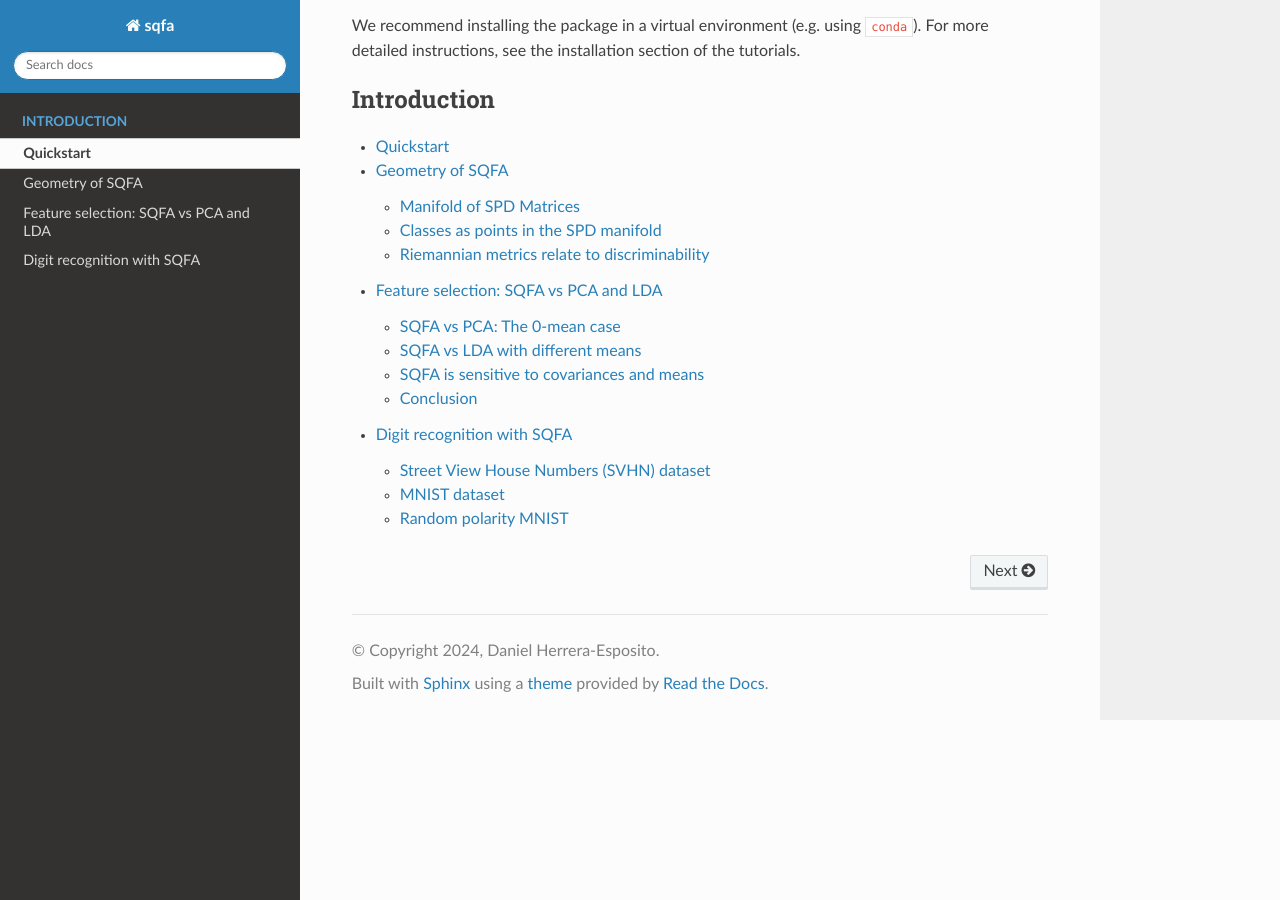
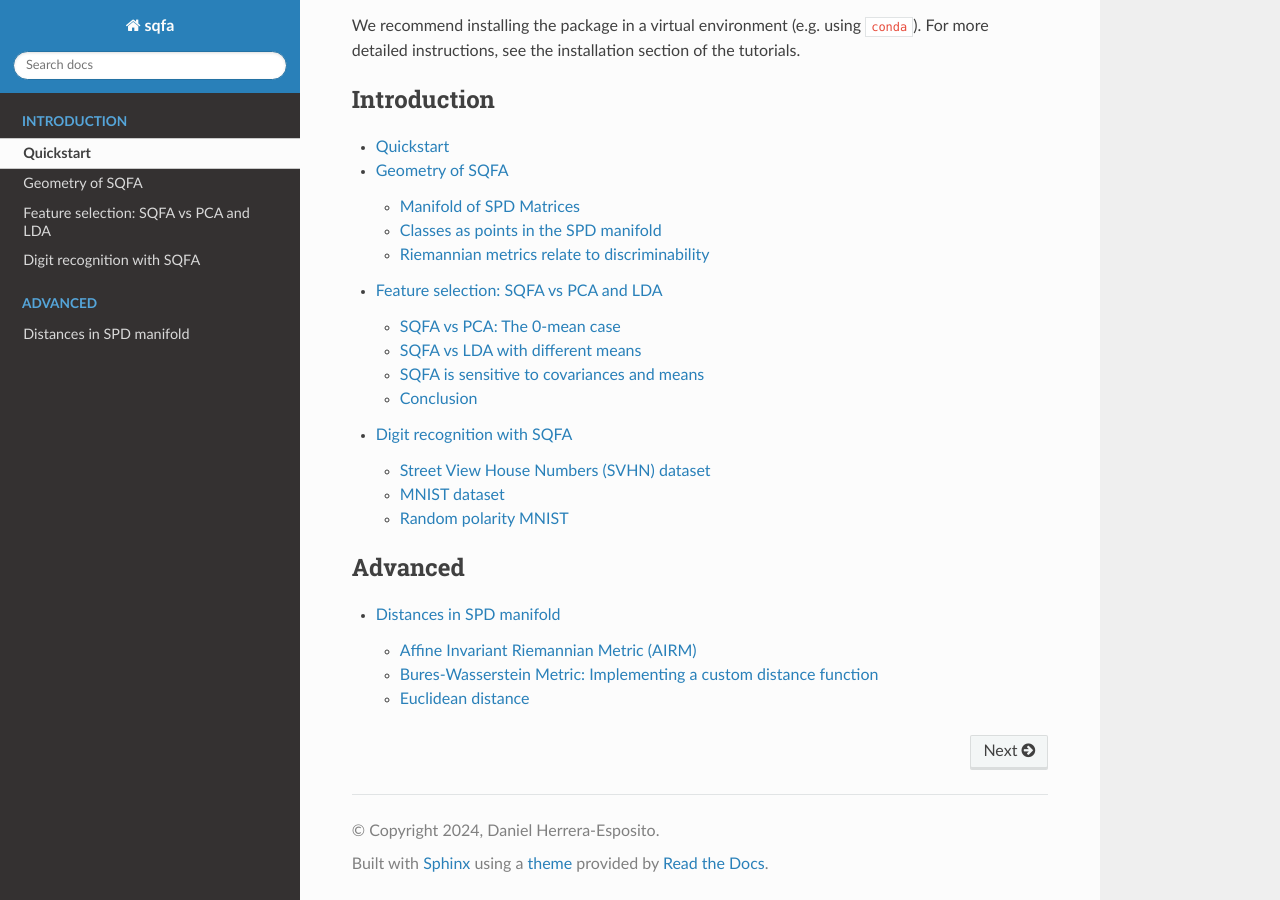
Before and after one commit to dherrera1911/sqfa, a Sphinx documentation site: the page built from docs/source/index.md, in a window 1280 px wide and 900 px high, scrolled down 1527 px. Built offline with Sphinx 7.4.7 and the Read the Docs theme 3.1.0, drawn with Linux system fonts in a browser that asks for light colours; some of the changed lines change nothing that is shown.

Commit message:
Add distances tutorial

````diff
--- a/docs/source/index.md
+++ b/docs/source/index.md
@@ -20,6 +20,15 @@ tutorials/toy_problem.md
 tutorials/digit_processing.md
 ```
 
+```{toctree}
+---
+maxdepth: 2
+caption: Advanced
+---
+
+tutorials/distances.md
+```
+
 
 ```{toctree}
 ---
--- /dev/null
+++ b/docs/source/tutorials/distances.md
@@ -0,0 +1,440 @@
+---
+jupytext:
+  text_representation:
+    extension: .md
+    format_name: myst
+    format_version: 0.13
+    jupytext_version: 1.16.2
+kernelspec:
+  display_name: python3
+  language: python
+  name: python3
+---
+
+# Distances in SPD manifold
+
+As mentioned in the [geometry tutorial](https://sqfa.readthedocs.io/en/latest/tutorials/spd_geometry.html),
+the manifold of Symmetric Positive Definite (SPD) matrices,
+$\mathcal{S}^m_{++}$, is compatible with different Riemannian metrics
+(see [Congedo and Jain 2019](https://hal.science/hal-02315153/document)
+for a concise overview of the most common metrics). In the SQFA paper
+the Affine Invariant Riemannian Metric (AIRM) is linked to
+class discriminability, and this is the default metric in the
+`sqfa` package. However, it may be interesting to explore other
+metrics, either for theoretical reasons or for computational
+efficiency. In this tutorial we test some relevant metrics,
+and show how you can implement your own metric to use with
+the `sqfa` package.
+
+:::{admonition} Riemannian metrics vs distances
+We use the terms "metric" and "distance" somewhat interchangeably
+in this tutorial, but they are not the same.
+
+In simplified terms, we can think of the metric as telling us
+how to measure **speeds** of curves on the manifold.
+Like in Euclidean space, the length of a curve is obtained by
+integrating the speed along the curve. The distance between two
+points in a Riemannian manifold is the length of the shortest
+curve connecting them.
+
+The metric is the more fundamental concept in differential geometry,
+and a given metric defines a distance function on the manifold. Because the
+metric is more fundamental, we often use the term "metric" to refer
+to the geometry that we are using, although what we really care about in SQFA
+is the distance function.
+:::
+
+
+## Affine Invariant Riemannian Metric (AIRM)
+
+For two SPD matrices $A$ and $B$, the Affine Invariant
+distance is defined as:
+
+$$d_{\text{AIRM}}(A, B) = \left( \sum_{i=1}^m \log^2(\lambda_i) \right)^{1/2} =
+\| \log(A^{-1/2} B A^{-1/2}) \|_F$$
+
+where in the first definition $\lambda_i$ are the
+[generalized eigenvalues](https://arxiv.org/pdf/1903.11240)
+of the pair $(A,B)$, and in the second definition $\|\|_F$ is the
+Frobenius norm, $\log$ is the matrix logarithm, and $A^{-1/2}$ is the
+matrix square root of $A$.
+
+In the SQFA paper we establish theoretical links between the
+Affine Invariant distance and second-order class discriminability
+([Herrera-Esposito and Burge, NeurReps Workshop 2024](https://openreview.net/pdf?id=vxdPzM18Xx)).
+Thus, the Affine Invariant distance is the default distance in the
+`sqfa` package.
+
+:::{admonition} AIRM metric and Fisher-Rao metric for Gaussian distributions
+The Fisher-Rao metric is a Riemannian metric in manifolds of probability
+distributions (i.e. where each point is a probability distribution).
+Under the Fisher-Rao metric, the squared "speed" of a curve at a given
+point $\theta$ (we can think of $\theta$ as the parameters of a probability
+distribution) moving with velocity vector $\Psi$ is given by the
+Fisher information of $\theta$ along the direction $\Psi$.
+
+Leaving aside the technical details, the above means that the
+Fisher-Rao metric tells us that speeds are large when the change to
+the probability distribution is easy to detect, and small when the change
+is hard to detect.
+
+Interestingly, the AIRM metric for SPD matrices is equivalent to the
+Fisher-Rao metric for zero-mean Gaussian distributions. Thus, the AIRM
+distance applied to second-moment matrices has some intepretability in
+terms of probability distributions: it tells us how discriminable
+are the infinitesimal changes transforming the zero-mean Gaussian
+given by $A$ into the zero-mean Gaussian given by $B$.
+:::
+
+
+The Affine Invariant distance is invariant to affine transformations,
+meaning that if $C$ is an invertible matrix, then
+$d_{\text{AIRM}}(A, B) = d_{\text{AIRM}}(C A C^T, C B C^T)$.
+This means that the distance is invariant to transformations
+such as change of basis and scalings. The distance is also invariant
+to inversions, i.e., $d_{\text{AIRM}}(A, B) = d_{\text{AIRM}}(A^{-1}, B^{-1})$.
+These are desirable properties for many applications.
+
+The squared AIRM distance is implemented in
+`sqfa.distances.affine_invariant_sq()`. Let's create some SPD
+matrices to test this function. Like in the
+[Feature selection](https://sqfa.readthedocs.io/en/latest/tutorials/toy_problem.html)
+tutorial, we create covariances for different classes by having a base
+covariance and rotating along different dimensions. We make a set of 3
+SPD matrices of size $4 \times 4$ with the following properties:
+
+1) The ellipses of the different classes in dimensions (1,2) have low variance,
+and large rotations
+2) The ellipses of the different classes in dimensions (3,4) have high variance,
+and low rotation angles
+3) The ellipses in dimensions (1,2) and (3,4) have the same aspect ratio
+
+```{code-cell} ipython3
+import torch
+import sqfa
+import matplotlib.pyplot as plt
+
+torch.manual_seed(9) # Set seed for reproducibility
+n_dim_pairs = 2
+
+# GENERATE COVARIANCE MATRICES
+# Define the functions to generate the covariance matrices
+def make_rotation_matrix(theta, dims):
+    """Make a matrix that rotates 2 dimensions of a 6x6 matrix by theta.
+
+    Args:
+        theta (float): Angle in degrees.
+        dims (list): List of 2 dimensions to rotate.
+    """
+    theta = torch.deg2rad(theta)
+    rotation = torch.eye(n_dim_pairs*2)
+    rot_mat_2 = torch.tensor([[torch.cos(theta), -torch.sin(theta)],
+                              [torch.sin(theta), torch.cos(theta)]])
+    for row in range(2):
+        for col in range(2):
+            rotation[dims[row], dims[col]] = rot_mat_2[row, col]
+    return rotation
+
+def make_rotated_classes(base_cov, angles, dims):
+    """Rotate 2 dimensions of base_cov, specified in dims, by the angles in the angles list
+    Args:
+        base_cov (torch.Tensor): Base covariances
+        theta (float): Angle in degrees.
+        dims (list): List of 2 dimensions to rotate.
+    """
+    if len(angles) != base_cov.shape[0]:
+        raise ValueError('The number of angles must be equal to the number of classes.')
+
+    for i, theta in enumerate(angles):
+        rotation_matrix = make_rotation_matrix(theta, dims)
+        base_cov[i] = torch.einsum('ij,jk,kl->il', rotation_matrix, base_cov[i], rotation_matrix.T)
+    return base_cov
+
+angles = [
+  [0, 40, 80], # Dimensions 1, 2
+  [0, 20, 40],  # Dimensions 3, 4
+]
+
+n_angles = len(angles[0])
+variances = torch.tensor([0.25, 0.01, 1.0, 0.04])
+base_cov = torch.diag(variances)
+base_cov = base_cov.repeat(n_angles, 1, 1)
+
+class_covariances = base_cov
+for d in range(len(angles)):
+    ang = torch.tensor(angles[d])
+    class_covariances = make_rotated_classes(
+      class_covariances, ang, dims=[2*d, 2*d+1]
+    )
+
+# VISUALIZE
+def plot_data_covariances(ax, covariances, means=None, lims=None):
+    """Plot the covariances as ellipses."""
+    if means is None:
+        means = torch.zeros(covariances.shape[0], covariances.shape[1])
+    n_classes = means.shape[0]
+
+    dim_pairs = [[0, 1], [2, 3]]
+    legend_type = ['none', 'discrete']
+    for i in range(len(dim_pairs)):
+        # Plot ellipses
+        sqfa.plot.statistics_ellipses(ellipses=covariances, centers=means,
+                                      dim_pair=dim_pairs[i], ax=ax[i])
+        # Plot points for the means
+        sqfa.plot.scatter_data(data=means, labels=torch.arange(n_classes),
+                               dim_pair=dim_pairs[i], ax=ax[i])
+        dim_pairs_label = [d+1 for d in dim_pairs[i]]
+        ax[i].set_title(f'Data space (dim {dim_pairs_label})', fontsize=12)
+        ax[i].set_aspect('equal')
+        if lims is not None:
+            ax[i].set_xlim(lims)
+            ax[i].set_ylim(lims)
+
+figsize = (8, 4)
+lims = (-2.2, 2.2)
+fig, ax = plt.subplots(1, n_dim_pairs, figsize=figsize, sharex=True, sharey=True)
+plot_data_covariances(ax, class_covariances, lims=lims)
+plt.tight_layout()
+plt.show()
+```
+
+We see that with these covariance matrices, dimensions (1,2) have
+lower variance but the classes are better separated (we'll come
+back to this point later).
+
+The tensor `class_covariances` with the covariance matrices of the
+different classes has shape `(3, 4, 4)`. The first dimension is
+a batch dimensions, and the second and third dimensions are the
+dimensions of the covariance matrices. We next use the function
+`sqfa.distances.affine_invariant_sq()` to compute the squared AIRM
+distance between each pair of matrices, and print the
+distance matrix
+
+```{code-cell} ipython3
+# COMPUTE DISTANCES BETWEEN COVARIANCES
+ai_dist_sq = sqfa.distances.affine_invariant_sq(
+  A=class_covariances, B=class_covariances
+)
+
+# PRINT DISTANCE MATRIX
+torch.set_printoptions(precision=1)
+print(f"Matrix of AIRM squared distances in manifold:\n{ai_dist_sq.round(decimals=2)}")
+```
+
+We can see that the inputs to `sqfa.distances.affine_invariant_sq()`
+were two tensors with the same shape `(3, 4, 4)`. The function
+returns a tensor with shape `(3, 3)`, that is `(batch_A, batch_B)`,
+with all the pairwise squared distances.
+
+As expected, the diagonal elements of the output matrix are zero,
+because that's the distance of a matrix to itself. We also see that,
+as expected, the matrix is symmetric, because the distance is symmetric.
+
+:::{admonition} Implementing custom distance functions
+It is important to note the input-output signature of the
+`sqfa.distances.affine_invariant_sq()` function discussed in the text.
+The only requirement to use a custom distance function with
+`sqfa` is that it has the same input-output signature. That is,
+the distance function should take as input two tensors
+with batch dimensions `batch_A` and `batch_B`, and return a tensor
+of pairwise distances with shape `(batch_A, batch_B)`.
+:::
+
+
+Let's use SQFA to learn the 2 filters that maximize the AIRM
+squared distance between the classes. Because of the link between the AIRM
+distance and class discriminability, we expect that the features
+will span the first two dimensions, which have the least overlap
+between classes and are thus the most discriminative.
+
+
+```{code-cell} ipython
+# LEARN FILTERS WITH AIRM DISTANCE
+noise = 0.001
+n_dim = class_covariances.shape[-1]
+sqfa_airm = sqfa.model.SQFA(
+  n_dim=n_dim, n_filters=2, feature_noise=noise,
+  distance_fun = sqfa.distances.affine_invariant_sq,
+)
+sqfa_airm.fit(data_scatters=class_covariances, show_progress=False)
+airm_filters = sqfa_airm.filters.detach()
+```
+
+Let's visualize the filters as arrows pointing in the data space:
+
+
+```{code-cell} ipython
+# VISUALIZE FILTERS ON TOP OF DATA COVARIANCES
+def plot_filters(ax, filters, class_covariances, means=None):
+    """Plot the filters as arrows in data space."""
+    # Plot the statistics of the filters
+    plot_data_covariances(ax, class_covariances, means, lims=lims)
+
+    # Draw the filters of sqfa as arrows on the plot
+    colors = ['r', 'b']
+    awidth = 0.04
+    for f in range(2):
+        ax[0].arrow(0, 0, filters[f, 0], filters[f, 1], width=awidth,
+                    head_width=awidth*5, label=f'Filter {f}', color=colors[f])
+        ax[1].arrow(0, 0, filters[f, 2], filters[f, 3], width=awidth,
+                    head_width=awidth*5, label=f'Filter {f}', color=colors[f])
+
+# Plot AIRM filters
+fig, ax = plt.subplots(1, n_dim_pairs, figsize=figsize, sharex=True, sharey=True)
+plot_filters(ax, airm_filters, class_covariances)
+ax[1].legend(bbox_to_anchor=(1.05, 1), loc='center left')
+plt.suptitle('AIRM filters', fontsize=16, x=0.42)
+plt.tight_layout()
+plt.show()
+```
+
+As expected, the filters span the dimensions (1,2), and thus they are
+the features with highest second-order class discriminability.
+
+## Bures-Wasserstein Metric: Implementing a custom distance function
+
+Another important metric commonly used in the SPD manifold is the
+Bures-Wasserstein (BW) metric, defined as:
+
+$$d_{\text{BW}}(A, B) = \sqrt{\text{tr}(A) + \text{tr}(B) -
+2\text{tr}\left(\sqrt{A^{1/2} B A^{1/2}}\right)}$$
+
+where $\text{tr}$ is the trace operator. Like the AIRM distance, the
+BW metric is related to the geometry of 0-mean Gaussian
+distributions as mentioned in the note below.
+
+:::{admonition} BW metric and optimal transport of Gaussian distributions
+:name: optimal-transport
+Like the AIRM distance, the BW metric in the SPD manifold has an interpretation
+in terms of Gaussian distributions. Specifically, the BW distance between two
+SPD matrices $A$ and $B$ is the optimal transport distance between the two
+zero-mean Gaussian distributions with covariance matrices $A$ and $B$.
+
+The optimal transport distance is also known as the earth mover's
+distance, and it can be thought of as the cost of moving the mass
+from one distribution to the other. I.e. imagine that the
+Gaussian distribution given by covariance matrix $A$ is a pile of
+dirt, then the BW distance is the cost of moving the dirt into the
+shape given by covariance matrix $B$. Optimal transport distances
+are a popular tool in machine learning, and sometimes have
+advantages with respect to the Fisher-Rao metric.
+
+From the earth mover's perspective, it is easy to see that the BW
+distance is not scale-invariant: if we scale up the distributions,
+we need to move the dirt across larger distances, increasing the cost.
+:::
+
+Let's implement a function that computes the BW squared distance[^1] to
+use for learning features with SQFA.
+
+```{code-cell} ipython
+# IMPLEMENT BURES WASSERSTEIN SQUARED DISTANCE
+def bw_sq(A, B):
+    """Compute the Bures-Wasserstein squared distance between all pairs
+    of matrices in A and B."""
+    tr_A = torch.einsum('ijj->i', A)
+    tr_B = torch.einsum('ijj->i', B)
+    A_sqrt = sqfa.linalg.spd_sqrt(A)
+    C = sqfa.linalg.conjugate_matrix(B, A_sqrt)
+    C_sqrt_eigvals = torch.sqrt(torch.linalg.eigvalsh(C))
+    tr_C = torch.sum(C_sqrt_eigvals, dim=-1)
+    bw_distance_sq = tr_A[None,:] + tr_B[:,None] - 2 * tr_C
+    return torch.abs(bw_distance_sq)
+
+# COMPUTE BW DISTANCES
+bw_dist_sq = bw_sq(class_covariances, class_covariances)
+print(f"Matrix of BW squared distances in manifold:\n{bw_dist_sq.round(decimals=2)}")
+```
+
+We see that like the AIRM distance function, this function takes two
+tensors with batch dimensions `batch_A` and `batch_B`, and returns
+a tensor with shape `(batch_A, batch_B)`. The values in the diagonal
+that have the self-distances are 0, and the matrix is symmetric
+as expected. Let's now use the BW distance to learn features with SQFA,
+by passing this new function to the `distance_fun` argument of the
+`sqfa.model.SQFA` class.
+
+```{code-cell} ipython
+# LEARN FILTERS WITH BURES WASSERSTEIN DISTANCE
+sqfa_bw = sqfa.model.SQFA(
+  n_dim=n_dim, n_filters=2,
+  feature_noise=noise,
+  distance_fun = bw_sq,
+)
+sqfa_bw.fit(data_scatters=class_covariances, show_progress=False)
+
+bw_filters = sqfa_bw.filters.detach()
+
+# Plot BW metric filters
+fig, ax = plt.subplots(1, n_dim_pairs, figsize=figsize, sharex=True, sharey=True)
+plot_filters(ax, bw_filters, class_covariances)
+ax[1].legend(bbox_to_anchor=(1.05, 1), loc='center left')
+plt.suptitle('BW filters', fontsize=16, x=0.42)
+plt.tight_layout()
+plt.show()
+```
+
+The BW filters put their weights in dimensions (3,4) which are the less
+discriminable pair, unlike the AIRM filters. Why is this the case? Using the
+[earth mover's intuition](#optimal-transport) of the BW distance, we
+can see that the BW distance is not scale-invariant. In our toy problem,
+the dimensions (3,4) have higher variance, and thus the cost of moving
+the dirt from one distribution to the other is higher. This gives us an
+intuition of why the BW distance might not prioritize the most discriminable
+features. There might be reasons to want filters that maximize the BW distance,
+but the AIRM metric seems more aligned with the goal of maximizing class
+discriminability.
+
+
+## Euclidean distance
+
+Finally, let's see how the most naive distance function, the Euclidean
+distance, performs in this problem. The Euclidean distance between two
+SPD matrices $A$ and $B$ is defined as the Frobenius norm of the difference
+between the matrices:
+
+$$d_{\text{Euclidean}}(A, B) = \| A - B \|_F = \sqrt{\sum_{i,j} (A-B)_{i,j}^2}$$
+
+Let's implement this distance function and learn features with SQFA using
+this distance.
+
+```{code-cell} ipython
+def euclidean_sq(A, B):
+    """Compute the Euclidean distance between all pairs of matrices in A and B."""
+    diff_sq = (A.unsqueeze(0) - B.unsqueeze(1))**2
+    euclidean_distance_sq = torch.sum(diff_sq, dim=(-1,-2))
+    return euclidean_distance_sq
+
+# LEARN FILTERS WITH EUCLIDEAN SQUARED DISTANCE
+sqfa_eq = sqfa.model.SQFA(
+  n_dim=n_dim, n_filters=2,
+  feature_noise=noise,
+  distance_fun = euclidean_sq,
+)
+sqfa_eq.fit(data_scatters=class_covariances, show_progress=False)
+
+eq_filters = sqfa_eq.filters.detach()
+
+# Plot Euclidean metric filters
+fig, ax = plt.subplots(1, n_dim_pairs, figsize=figsize, sharex=True, sharey=True)
+plot_filters(ax, eq_filters, class_covariances)
+ax[1].legend(bbox_to_anchor=(1.05, 1), loc='center left')
+plt.suptitle('Euclidean filters', fontsize=16, x=0.42)
+plt.tight_layout()
+plt.show()
+```
+
+The Euclidean filters again put their weights in the dimensions (3,4),
+but not only that, they are also perfectly parallel to each other,
+meaning that the filters are completely redundant. This redundancy will
+make the feature covariance matrices have the highest possible off-diagonal
+elements, which will make for larger Euclidean differences between the
+elements, but will also make the classes less discriminable.
+
+Thus, although we are maximizing some distance between second-moment matrices
+in the SPD manifold, the Euclidean distance is not a good choice for this
+problem. This is a good example of how the choice of distance function
+is crucial in the success of the feature learning process.
+
+
+[^1]: For efficiency in implementing the squared distance we use a couple of linear algebra tricks. First, we use that $\text{tr}(M)$ is the sum of the eigenvalues of $M$. Then, we use that $A^{1/2} B A^{1/2}$ is SPD, because $A^{1/2}$ is symmetric, and any SPD matrix $M$ and invertible matrix $G$ satisfy that $G M G^T$ is SPD. Finally, we use that for an SPD matrix $M$, the eigenvalues of $\sqrt{M}$ are the square roots of the eigenvalues of $M$. Thus, we have that $\text{tr}(A^{1/2} B A^{1/2}) = \sum_i \lambda_i^{1/2}$, where $\lambda_i$ are the eigenvalues of $A^{1/2} B A^{1/2}$.
````
